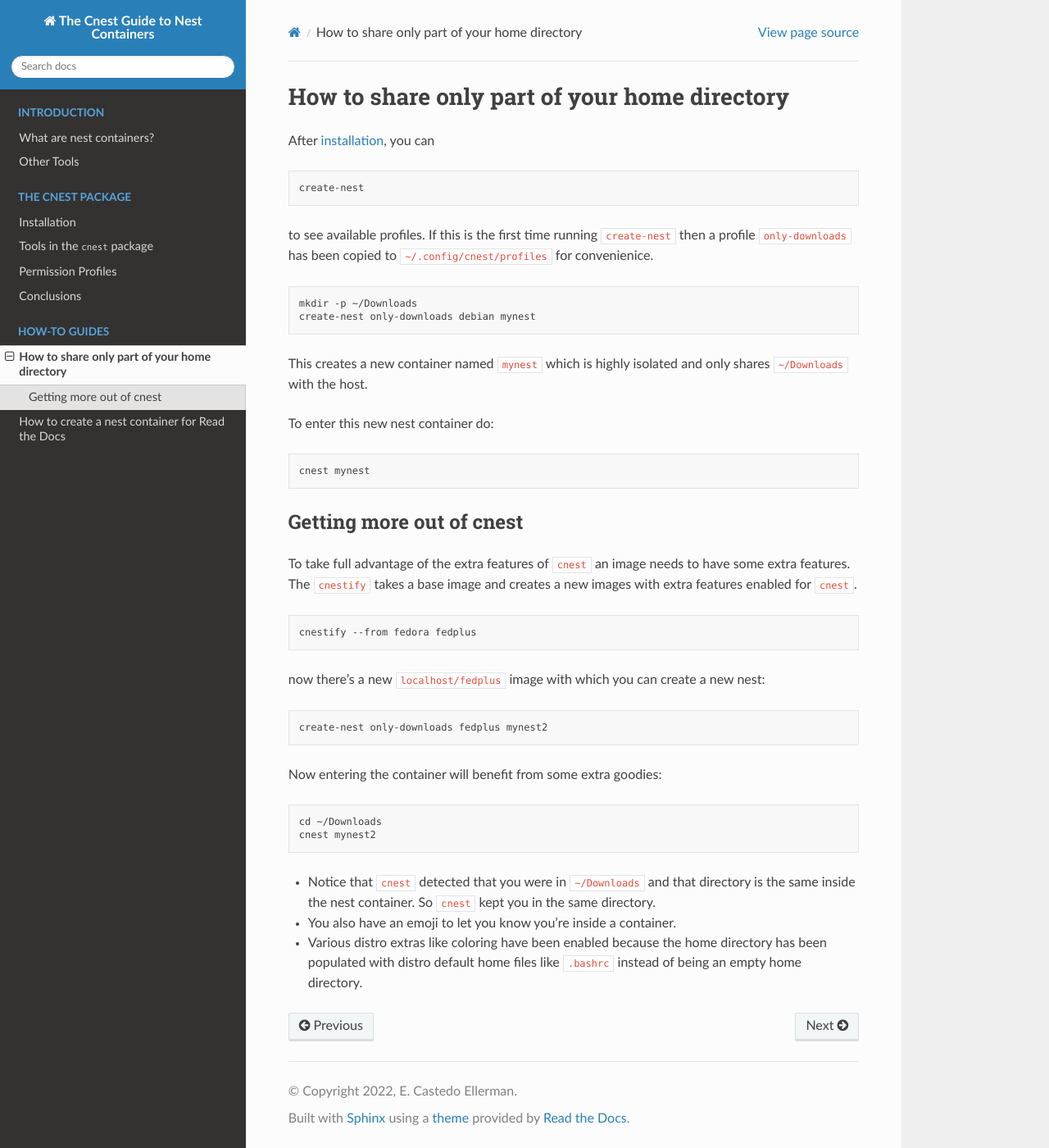
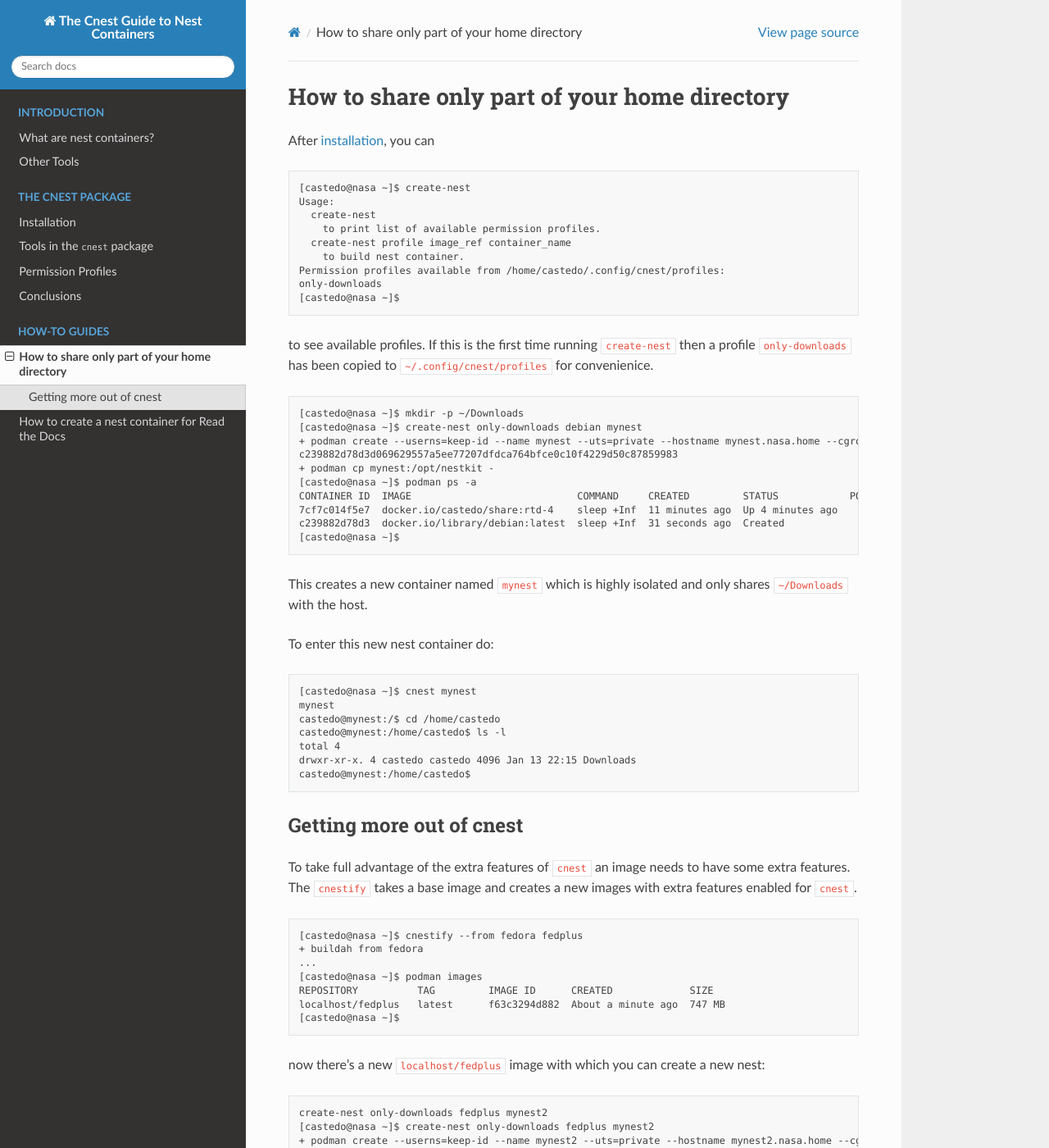
Before and after one commit to castedo/cnest, a Sphinx documentation site: the page built from docs/how-to-share-partial-home.md, in a window 1280 px wide and 1400 px high. Shown: the whole window at 82% size. Built offline with Sphinx 7.4.7 and the Read the Docs theme 2.0.0, drawn with Linux system fonts in a browser that asks for light colours; some of the changed text lies outside the part shown.

````diff
--- a/docs/how-to-share-partial-home.md
+++ b/docs/how-to-share-partial-home.md
@@ -4,22 +4,44 @@ How to share only part of your home directory
 
 After [installation](install.md), you can
 ```text
-create-nest
+[castedo@nasa ~]$ create-nest
+Usage:
+  create-nest
+    to print list of available permission profiles.
+  create-nest profile image_ref container_name
+    to build nest container.
+Permission profiles available from /home/castedo/.config/cnest/profiles:
+only-downloads
+[castedo@nasa ~]$
 ```
 to see available profiles. If this is the first time
 running `create-nest` then a profile `only-downloads` has been copied to
 `~/.config/cnest/profiles` for convenienice.
 
 ```text
-mkdir -p ~/Downloads
-create-nest only-downloads debian mynest
+[castedo@nasa ~]$ mkdir -p ~/Downloads
+[castedo@nasa ~]$ create-nest only-downloads debian mynest
++ podman create --userns=keep-id --name mynest --uts=private --hostname mynest.nasa.home --cgroups=enabled --pid=host --volume /home/castedo/Downloads:/home/castedo/Downloads debian sleep +Inf
+c239882d78d3d069629557a5ee77207dfdca764bfce0c10f4229d50c87859983
++ podman cp mynest:/opt/nestkit -
+[castedo@nasa ~]$ podman ps -a
+CONTAINER ID  IMAGE                            COMMAND     CREATED         STATUS            PORTS       NAMES
+7cf7c014f5e7  docker.io/castedo/share:rtd-4    sleep +Inf  11 minutes ago  Up 4 minutes ago              rtd-4
+c239882d78d3  docker.io/library/debian:latest  sleep +Inf  31 seconds ago  Created                       mynest
+[castedo@nasa ~]$
 ```
 This creates a new container named `mynest` which is
 highly isolated and only shares `~/Downloads` with the host.
 
 To enter this new nest container do:
 ```text
-cnest mynest
+[castedo@nasa ~]$ cnest mynest
+mynest
+castedo@mynest:/$ cd /home/castedo
+castedo@mynest:/home/castedo$ ls -l
+total 4
+drwxr-xr-x. 4 castedo castedo 4096 Jan 13 22:15 Downloads
+castedo@mynest:/home/castedo$
 ```
 
 ## Getting more out of cnest
@@ -29,21 +51,36 @@ some extra features. The `cnestify` takes a base image and creates a new
 images with extra features enabled for `cnest`.
 
 ```text
-cnestify --from fedora fedplus
+[castedo@nasa ~]$ cnestify --from fedora fedplus
++ buildah from fedora
+...
+[castedo@nasa ~]$ podman images
+REPOSITORY          TAG         IMAGE ID      CREATED             SIZE
+localhost/fedplus   latest      f63c3294d882  About a minute ago  747 MB
+[castedo@nasa ~]$
 ```
-
 now there's a new `localhost/fedplus` image with which you can create a new
 nest:
 
 ```text
 create-nest only-downloads fedplus mynest2
+[castedo@nasa ~]$ create-nest only-downloads fedplus mynest2
++ podman create --userns=keep-id --name mynest2 --uts=private --hostname mynest2.nasa.home --cgroups=enabled --pid=host --volume /home/castedo/Downloads:/home/castedo/Downloads fedplus sleep +Inf
+...
+mynest2
+[castedo@nasa ~]$ podman ps -a
+CONTAINER ID  IMAGE                      COMMAND     CREATED         STATUS                       PORTS       NAMES
+829ad7567816  localhost/fedplus:latest   sleep +Inf  27 seconds ago  Exited (143) 26 seconds ago              mynest2
+[castedo@nasa ~]$
 ```
 
 Now entering the container will benefit from some extra goodies:
 
 ```text
-cd ~/Downloads
-cnest mynest2
+[castedo@nasa ~]$ cd Downloads/
+[castedo@nasa Downloads]$ cnest mynest2
+mynest2
+📦[castedo@mynest2 Downloads]$
 ```
 
 * Notice that `cnest` detected that you were in `~/Downloads` and that
````
Also changed, not shown: 2 other files.
